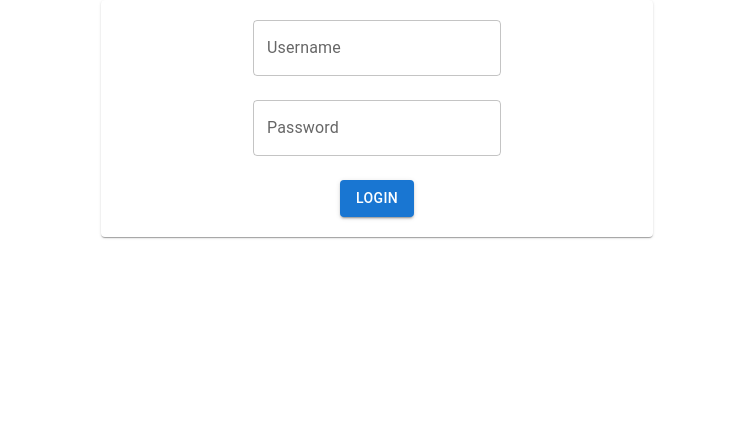
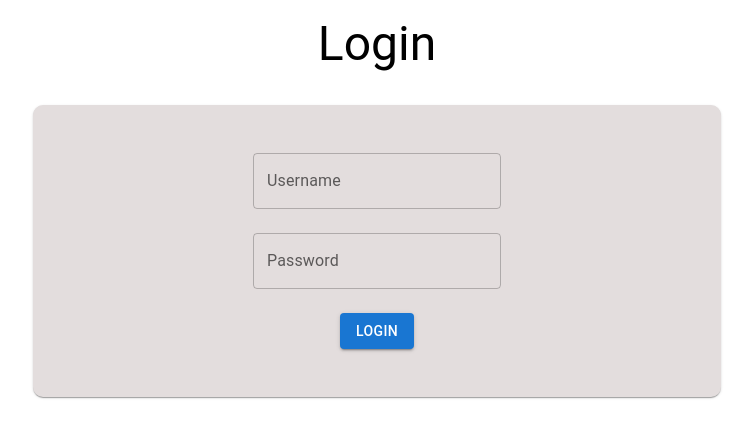
Before and after one commit to Gaurav12342/react-hook-reducer-typescript-context-api-redux-toolkit, a React (Create React App) app: page / in a window 1280 px wide. Shown: the top 438 px of the page, without its empty margins (263-1016 px from the left). Built offline with nearby package versions, Linux system fonts and the light colour scheme.

Commit message:
create basic login form

```diff
--- a/src/views/login/Login.tsx
+++ b/src/views/login/Login.tsx
@@ -1,10 +1,13 @@
 import React, { FC } from 'react'
-import { TextField, Button, Paper, Grid } from '@mui/material';
+import { TextField, Button, Paper, Grid, Typography } from '@mui/material';
 
 const Login: FC = () => {
     return (
-        <Grid container direction="column" justifyContent={'center'} alignItems={"center"}>
-            <Paper style={{ width: "40%", padding: "20px" }}>
+        <Grid sx={{ margin: "1rem 0", alignItems: 'center', display: 'flex', flexDirection: 'column', justifyContent: 'center' }}>
+            <Typography variant="h3" gutterBottom component="div">
+                Login
+            </Typography>
+            <Paper sx={{ margin: "1rem 20rem", padding: "3rem 1.5rem", backgroundColor: "#e3dddd", borderRadius: "10px", width: "50%", }}>
                 <Grid container direction="column" justifyContent={'center'} alignItems={"center"} spacing={3}>
                     <Grid item xs={6}>
                         <TextField label="Username"></TextField>
```
